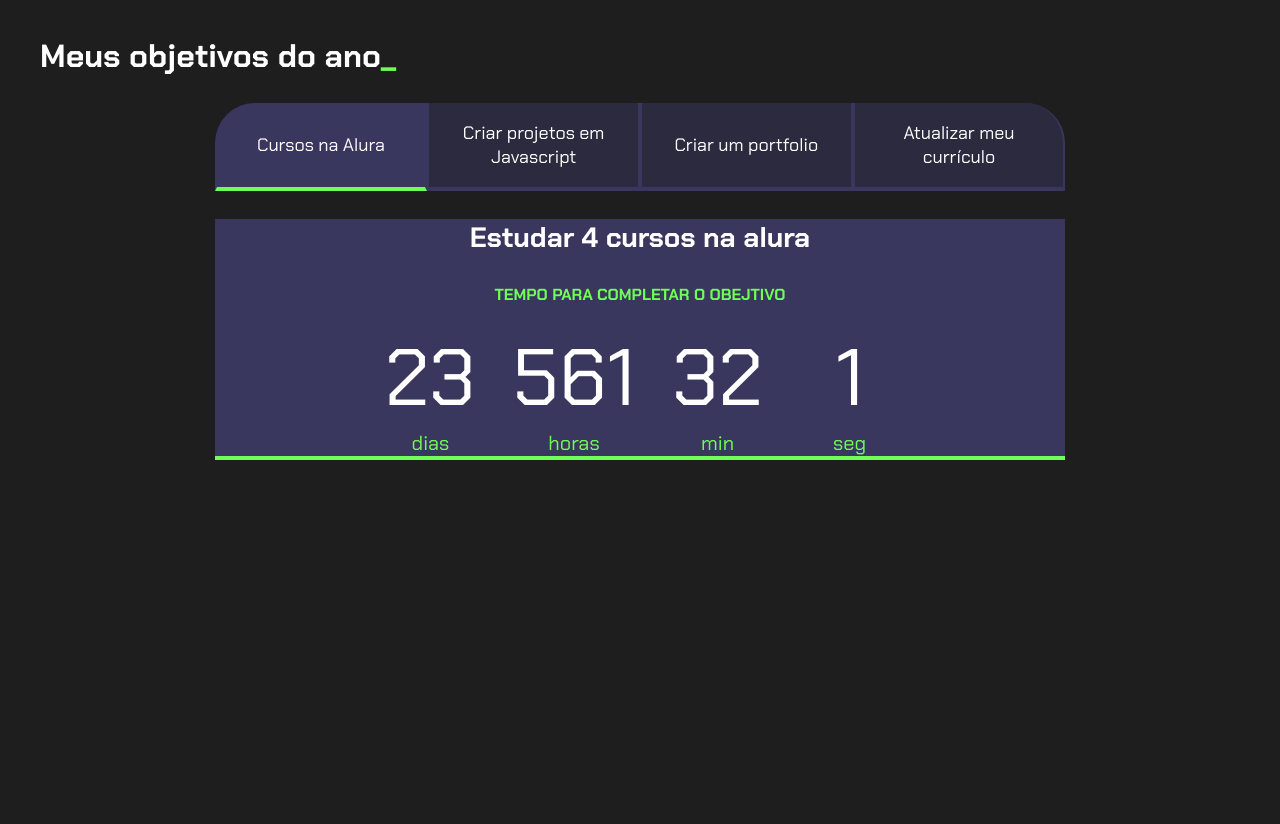
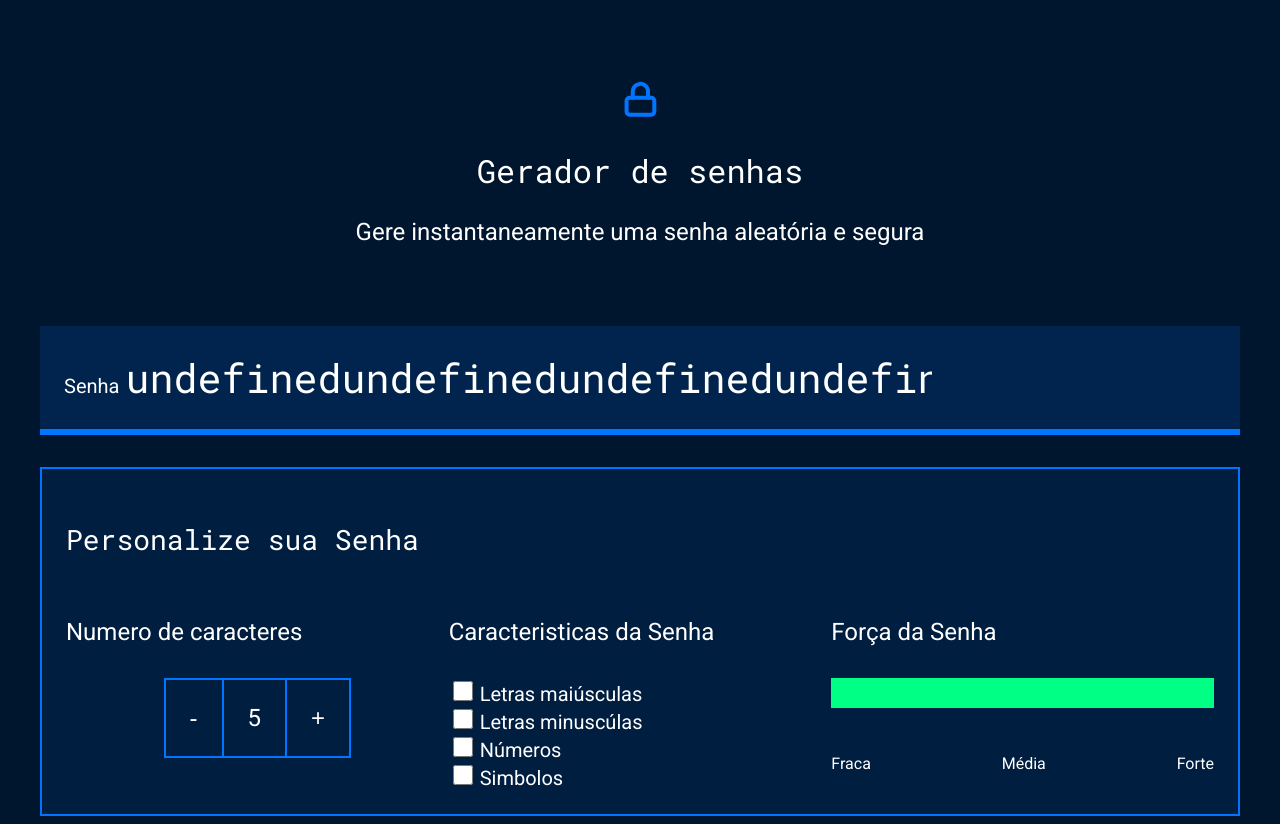
Before and after one commit to roberty0587/Java-Script-projeto-de-vida, a plain HTML site: page index.html in a window 1280 px wide. Before the commit the page ends 800 px from the top, so only its background shows below. Drawn offline with Linux system fonts and the light colour scheme.

Commit message:
aula do dia 11-09

```diff
--- a/index.html
+++ b/index.html
@@ -4,114 +4,70 @@
 <head>
     <meta charset="UTF-8">
     <meta name="viewport" content="width=device-width, initial-scale=1.0">
-    <title>Meus objetivos do ano</title>
+    <title>Gerador de Senha</title>
     <link rel="stylesheet" href="style.css">
 </head>
 
 <body>
-    <section class="conteudo-principal">
-        <h2 class="titulo-principal">Meus objetivos do ano<span>_</span></h2>
-     <div class="conteudo">
-        <div class="botoes">
-            <button class="botao ativo">Cursos na Alura</button>
-            <button class="botao">Criar projetos em Javascript</button>
-            <button class="botao">Criar um portfolio</button>
-            <button class="botao">Atualizar meu currículo</button>
+    <section class="conteudo">
+        <div class="conteudo-titulo">
+            <img src="unlock.svg" alt="cadeado fechado">
+            <h2 class="titulo-principal">Gerador de senhas</h2>
+            <h3 class="titulo-secundario">Gere instantaneamente uma senha aleatória e segura</h3>
         </div>
-        <div class="abas-textos">
-            <div class="aba-conteudo ativo">
-                <h3 class="aba-conteudo-titulo-principal">Estudar 4 cursos na alura</h3>
-                <h4 class="aba-conteudo-titulo-secundario">Tempo para completar o obejtivo</h4>
-                <div class="contador">
-                    <div class="contador-digito">
-                        <p class="contador-digito-numero" id="dias0">7</p>
-                        <p class="contador-digito-titulo">dias</p>
+        <div class="conteudo-senha">
+            <label for="senha">Senha</label>
+            <input name="senha" type="text" id="campo-senha" readonly>
+        </div>
+
+        <div class="parametro">
+            <h3 class="parametro-titulo">Personalize sua Senha</h3>
+            <div class="parametro-coluna__senha">
+                <div class="parametro-senha">
+                    <h4 class="parametro-senha__titulo">Numero de caracteres</h4>
+                    <div class="parametro-senha-botoes">
+                        <button class="parametro-senha__botao">-</button>
+                        <p class="parametro-senha__texto">12</p>
+                        <button class="parametro-senha__botao">+</button>
                     </div>
-                    <div class="contador-digito">
-                        <p class="contador-digito-numero" id="horas0">7</p>
-                        <p class="contador-digito-titulo">horas</p>
-                    </div>
-                    <div class="contador-digito">
-                        <p class="contador-digito-numero" id="min0">7</p>
-                        <p class="contador-digito-titulo">min</p>
-                    </div>
-                    <div class="contador-digito">
-                        <p class="contador-digito-numero" id="seg0">7</p>
-                        <p class="contador-digito-titulo">seg</p>
-                    </div>
+
+                </div>
+                <div class="parametro-senha">
+                    <h4 class="parametro-senha__titulo">Caracteristicas da Senha</h4>
+                    <div class="parametro-senha-chekbox">
+                        <input name="maiusculo" type="checkbox" class="checkbox" cheked>
+                        <label for="maiusculo">Letras maiúsculas</label>
+                </div>
+                <div class="parametro-senha-chekbox">
+                    <input name="minusculo" type="checkbox" class="checkbox">
+                    <label for="minusculo">Letras minuscúlas</label>
+                </div>
+                <div class="paramtro-senha-chekbox">
+                    <input name="numero" type="checkbox" class="checkbox">
+                    <label for="numero">Números</label>
+                </div>
+                <div class="parametro-senha-chekbox">
+                    <input name="simbolo" type="checkbox" class="checkbox">
+                    <label for="simbolo">Simbolos</label>
+                </div>
                 </div>
 
-            </div>
-            <div class="aba-conteudo">
-                <h3 class="aba-conteudo-titulo-principal">Criar 5 projetos em Javascript</h3>
-                <h4 class="aba-conteudo-titulo-secundario">Tempo para completar o obejtivo</h4>
-                <div class="contador">
-                    <div class="contador-digito">
-                        <p class="contador-digito-numero" id="dias1">7</p>
-                        <p class="contador-digito-titulo">dias</p>
+                <div class="parametro-senha">
+                    <h4 class="parametro-senha__titulo">Força da Senha</h4>
+                    <div class="barra"></div>
+                    <div class="forca forte"></div>
+                    <div class="parametro-senha-textos">
+                        <p>Fraca</p>
+                        <p>Média</p>
+                        <p>Forte</p>
                     </div>
-                    <div class="contador-digito">
-                        <p class="contador-digito-numero" id="horas1">7</p>
-                        <p class="contador-digito-titulo">horas</p>
-                    </div>
-                    <div class="contador-digito">
-                        <p class="contador-digito-numero" id="min1">7</p>
-                        <p class="contador-digito-titulo">min</p>
-                    </div>
-                    <div class="contador-digito">
-                        <p class="contador-digito-numero" id="seg1">7</p>
-                        <p class="contador-digito-titulo">seg</p>
-                    </div>
-                </div>
 
-            </div>
-            <div class="aba-conteudo">
-                <h3 class="aba-conteudo-titulo-principal">Criar um portifóloio com os meus 3 melhore projetos</h3>
-                <h4 class="aba-conteudo-titulo-secundario">Tempo para completar o obejtivo</h4>
-                <div class="contador">
-                    <div class="contador-digito">
-                        <p class="contador-digito-numero" id="dias2">7</p>
-                        <p class="contador-digito-titulo">dias</p>
-                    </div>
-                    <div class="contador-digito">
-                        <p class="contador-digito-numero" id="horas2">7</p>
-                        <p class="contador-digito-titulo">horas</p>
-                    </div>
-                    <div class="contador-digito">
-                        <p class="contador-digito-numero" id="min2">7</p>
-                        <p class="contador-digito-titulo">min</p>
-                    </div>
-                    <div class="contador-digito">
-                        <p class="contador-digito-numero" id="seg2">7</p>
-                        <p class="contador-digito-titulo">seg</p>
                     </div>
                 </div>
             </div>
-            <div class="aba-conteudo">
-                <h3 class="aba-conteudo-titulo-principal">Atualizar meu curriculo com os certificados da Alura</h3>
-                <h4 class="aba-conteudo-titulo-secundario">Tempo para completar o obejtivo</h4>
-                <div class="contador">
-                    <div class="contador-digito">
-                        <p class="contador-digito-numero" id="dias3">7</p>
-                        <p class="contador-digito-titulo">dias</p>
-                    </div>
-                    <div class="contador-digito">
-                        <p class="contador-digito-numero" id="horas3">7</p>
-                        <p class="contador-digito-titulo">horas</p>
-                    </div>
-                    <div class="contador-digito">
-                        <p class="contador-digito-numero" id="min3">7</p>
-                        <p class="contador-digito-titulo">min</p>
-                    </div>
-                    <div class="contador-digito">
-                        <p class="contador-digito-numero" id="seg3">7</p>
-                        <p class="contador-digito-titulo">seg</p>
-                    </div>
-                </div>
-            </div>
-        </div>
-        </div>
+
     </section>
     <script src="main.js"></script>
 </body>
+
 </html>
--- a/main.js
+++ b/main.js
@@ -1,74 +1,64 @@
-const botoes = document.querySelectorAll(".botao");
-const textos = document.querySelectorAll(".aba-conteudo");
+const numeroSenha = document.querySelector('.parametro-senha__texto');
+let tamanhoSenha = 5;
+numeroSenha.textContent = tamanhoSenha;
 
-for(let i=0;i <botoes.length;i++){
-    botoes[i].onclick = function(){
+const botoes = document.querySelectorAll('.parametro-senha__botao');
 
-        for(let j=0;j<botoes.length;j++){
-            botoes[j].classList.remove("ativo");
-            textos[j].classList.remove("ativo");
-        }
+botoes[0].onclick = diminuiTamanho;
+botoes[1].onclick = aumentaTamanho;
 
-        botoes[i].classList.add("ativo");
-        textos[i].classList.add("ativo");
-
+function diminuiTamanho(){
+    if (tamanhoSenha > 1){
+       // tamanhoSenha = tamanhoSenha-1;
+        tamanhoSenha--;
     }
+    numeroSenha.textContent = tamanhoSenha;
+    geraSenha();
+}
+function aumentaTamanho(){
+    if (tamanhoSenha < 20){
+       // tamanhoSenha = tamanhoSenha+1;
+       tamanhoSenha++;
+    }
+    numeroSenha.textContent = tamanhoSenha;
+    geraSenha();
 }
 
-const contadores = document.querySelectorAll(".contador");
-const tempoObjetivo1 = new Date("2024-10-05T00:00:00");
-const tempoObjetivo2 = new Date("2024-06-07T00:00:00");
-const tempoObjetivo3 = new Date("2024-12-30T00:00:00");
-const tempoObjetivo4 = new Date("2025-01-05T00:00:00");
+const campoSenha = document.querySelector('#campo-senha');
+const checkbox = document.querySelectorAll('.checkbox');
 
-const tempos = [tempoObjetivo1,tempoObjetivo2,tempoObjetivo3,tempoObjetivo4];
+for(i=0;i < checkbox.length;i++){
+    checkbox[i].onclick = geraSenha;
+}
+
+const letrasMaiusculas = 'ABCDEFGHIJKLMNOPQRSTUVXYWZ';
+const letrasMinusculas = 'abcdefghijklmnopqrstuvwxyz';
+const numeros = '0123456789';
+const simbolos = '!@%*?';
+geraSenha();
+
+function geraSenha(){
+    let alfabeto = '';
+        if (checkbox[0].checked){
+            alfabeto = alfabeto + letrasMaiusculas;
+        }
+        if (checkbox[0].checked){
+            alfabeto = alfabeto + letrasMinusculas;
+        }
+        if (checkbox[0].checked){
+            alfabeto = alfabeto + numeros;
+        }
+        if (checkbox[0].checked){
+            alfabeto = alfabeto + simbolos;
+        }
+        console.log(alfabeto);
 
 
-
-
-
-function calculaTempo(tempoObjetivo) {
-    let tempoAtual = new Date();
-    let tempoFinal = tempoObjetivo - tempoAtual;
-    let segundos = Math.floor(tempoFinal / 1000);
-    let minutos = Math.floor(segundos / 60);
-    let horas = Math.floor(minutos / 60);
-    let dias = Math.floor(horas / 24);
-
-    segundos %=60;
-    minutos %=60;
-    horas %24;
-
-if(tempoFinal>0){
-    return [dias,horas,minutos,segundos];
-
+    let senha = '';
+    for (let i = 0; i < tamanhoSenha;i++){
+        let numeroAleatorio = Math.random()*alfabeto.length;
+        numeroAleatorio = Math.floor(numeroAleatorio);
+        senha = senha + alfabeto[numeroAleatorio];
+    }
+    campoSenha.value = senha;
 }
-
-else{
-
-    return [0,0,0,0]
-}
-
-
-}
-function atualizaCronometro() {
-
-    for (let i=0; i<contadores.length;i++){
-        document.getElementById("dias"+i).textContent = calculaTempo(tempos[i])[0];
-        document.getElementById("horas"+i).textContent = calculaTempo(tempos[i])[1];
-        document.getElementById("min"+i).textContent = calculaTempo(tempos[i])[2];
-        document.getElementById("seg"+i).textContent = calculaTempo(tempos[i])[3];
-
-
-    }
-
-}
-
-function comecaCronometro() {
-atualizaCronometro();
-setInterval(atualizaCronometro, 1000);
-
-
-}
-
-comecaCronometro();
--- a/style.css
+++ b/style.css
@@ -1,136 +1,190 @@
-@import url('https://fonts.googleapis.com/css2?family=Chakra+Petch:wght@400;700&display=swap');
+@import url('https://fonts.googleapis.com/css2?family=Roboto&family=Roboto+Mono:ital@0;1&display=swap');
 
 :root {
-    --cor-de-fundo: #1E1E1E;
-    --verde: #6FFF57;
-    --branco: #FFFFFF;
-    --botao-ativo: #3A375E;
-    --botao-inativo: rgba(58, 55, 94, 0.5);
-    --texto-fundo: rgba(58, 55, 94, 0.3);
-}
-
-body {
-    background-color: var(--cor-de-fundo);
-    color: var(--branco);
-    font-family: 'Chakra Petch', sans-serif;
-}
-
-.conteudo-principal{
-display: flex;
-flex-direction: column;
-justify-content: center;
-align-items: center;
-max-width: 1200px;
-width: 100%;
-margin: 0 auto;
-
-}
-
-.titulo-principal{
-text-align: left;
-width: 100%;
-font-size: 32px;
-
-}
-
-.titulo-principal span{
-color: var(--verde);
+    --branco: white;
+    --cor-de-fundo: #00162E;
+    --fundo-senha: #00244D;
+    --fundo-texto: #001E40;
+    --borda: #0075FF;
+    --roboto: "Roboto", sans-serif;
+    --roboto-mono: "Roboto Mono", monospace;
 
 
 }
 
-.botao{
-font-family: 'Chakra Petch', sans-serif;
-background-color: var(--botao-inativo);
-color: var(--branco);
-display: flex;
-justify-content: center;
-padding: 1em;
-font-size: 18px;
-align-items: center;
-width: 100%;
-border-bottom: 4px solid var(--botao-ativo);
-border-left: 2px solid var(--botao-ativo);
-border-right: 2px solid var(--botao-ativo);
-border-top: none;
-
-}
-.botao:first-child{
-border-radius: 40px 40px 0 0;
+* {
+    font-weight: 400;
 
 }
 
-.botoes.ativo{
-display: block;
+body {
+
+    color: var(--branco);
+    background-color: var(--cor-de-fundo);
+    font-family: var(--roboto);
 
 }
-
-.ativo{
-background-color: var(--botao-ativo);
-border-bottom: 4px solid var(--verde);
-
-}
-.aba-conteudo.ativo{
-display: block;
-
-}
-.aba-conteudo{
-    display: none;
-}
-
-.aba-conteudo-titulo-principal{
-
-    font-size: 28px;
+.conteudo-titulo{
     text-align: center;
-
-}
-
-.aba-conteudo-titulo-secundario{
-text-align: center;
-color: var(--verde);
-text-transform: uppercase;
+    margin-top: 80px;
 
 
 }
 
+.titulo-principal {
+    font-family: var(--roboto-mono);
+    font-size: 32px;
 
-.contador{
-    display: flex;
-    justify-content: center;
-    flex-wrap: wrap;
 }
 
-.contador-digito{
-padding: 0 16px;
-text-align: center;
-min-width: 100px;
+
+.titulo-secundario {
+    font-size: 24px;
 
 }
-.contador-digito-numero{
-font-size: 80px;
-margin: 0;
+
+.conteudo-senha {
+    margin-top: 80px;
+    background: var(--fundo-senha);
+    padding: 24px;
+    border-bottom: 6px solid var(--borda);
 
 }
-.contador-digito-titulo{
-color: var(--verde);
-font-size: 20px;
-margin: 0;
+
+#campo-senha {
+    width: 70%;
+    background-color: var(--fundo-senha);
+    border: none;
+    color: var(--branco);
+    font-family: var(--roboto-mono);
+    font-size: 40px;
+
 }
 
-@media screen and (min-width: 768px) {
-    .botoes{
-display: flex;
+#campo-senha:focus {
+    outline: none;
 
-    }
-    .botao:first-child{
-        border-radius: 40px 0 0 0;
+}
 
-    }
-.botao:last-child{
-    border-radius: 0 40px 0 0;
+.conteudo {
+    max-width: 1200px;
+    margin: 0 auto;
+
+}
+
+.parametro {
+    background-color: var(--fundo-texto);
+    border: 2px solid var(--borda);
+    margin-top: 32px;
+    padding: 24px;
+
 
 
 }
 
+.parametro-titulo {
+    font-family: var(--roboto-mono);
+    font-size: 28px;
+
 
 }
+
+.parametro-senha__titulo {
+    font-size: 24px;
+
+}
+
+.parametro-coluna__senha {
+    display: flex;
+    flex-direction: column;
+    justify-content: center;
+
+}
+.parametro-senha {
+
+    width: 50%;
+    margin: 0 auto;
+}
+
+.parametro-senha-botoes {
+    display: flex;
+    justify-content: center;
+
+}
+
+.parametro-senha__botao{
+    background-color: var(--fundo-texto) ;
+    color: var(--branco);
+    border: 2px solid var(--borda);
+    padding: 24px;
+    font-size: 24px;
+    cursor: pointer;
+
+}
+
+.parametro-senha__texto{
+padding: 24px;
+border-top: 2px solid var(--borda);
+border-bottom: 2px solid var(--borda);
+margin: 0;
+font-size: 24px;
+
+}
+
+
+
+
+label{
+    font-size: 20px;
+
+}
+
+.checkbox{
+    width: 20px;
+    height: 20px;
+    cursor: pointer;
+}
+
+.barra{
+    background-color: var(--fundo-senha);
+    height: 30px;
+    width: 100%;
+
+}
+
+.forca{
+    height: 30px;
+    position: relative;
+    bottom: 30px;
+
+}
+
+.fraca{
+
+    width: 25%;
+    background-color: #E71B32;
+
+}
+
+.media{
+    background-color: #FAF408;
+    width: 50%;
+
+
+}
+.forte{
+    background-color: #00FF85;
+    width: 100%;
+
+}
+
+.parametro-senha-textos{
+    display: flex;
+    justify-content: space-between;
+}
+
+@media screen and (min-width: 768px) {
+    .parametro-coluna__senha {
+        flex-direction: row;
+    }
+}
```
Also changed, not shown: unlock.svg (added), 2 other files.
